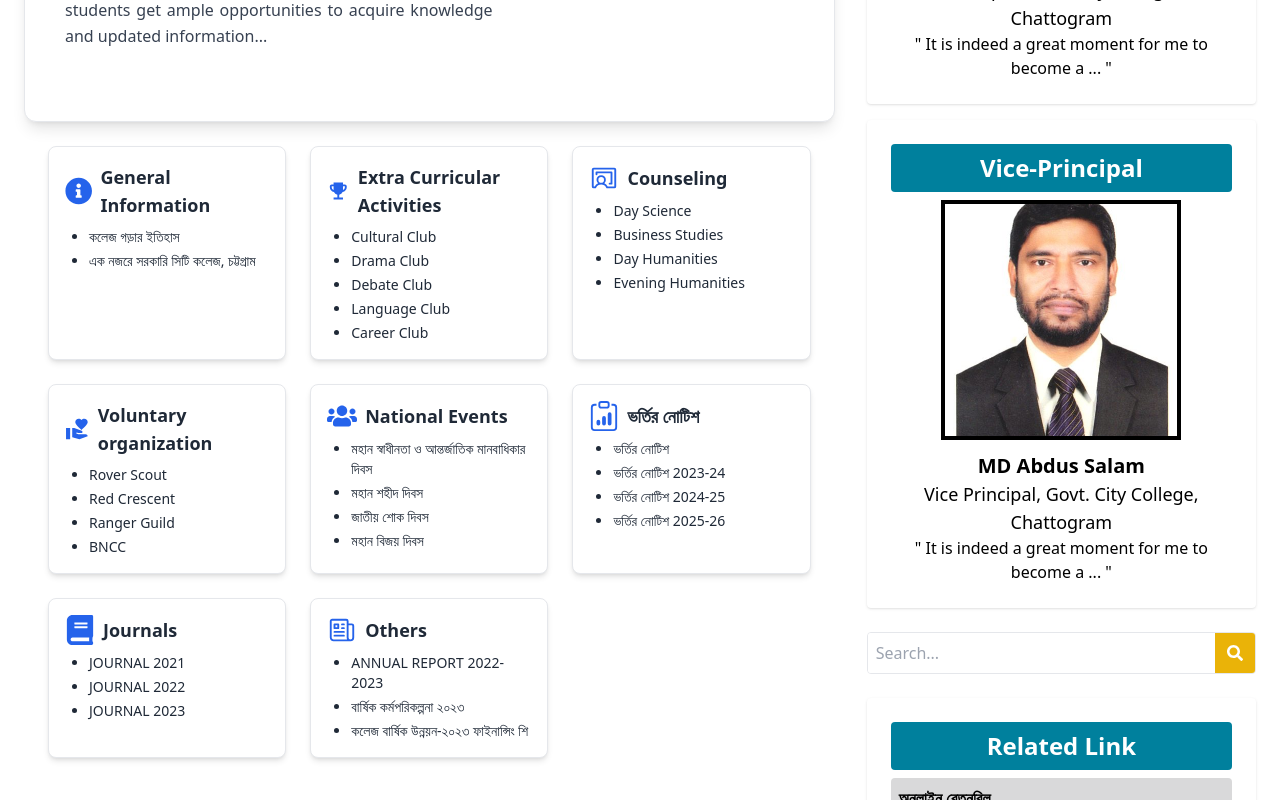
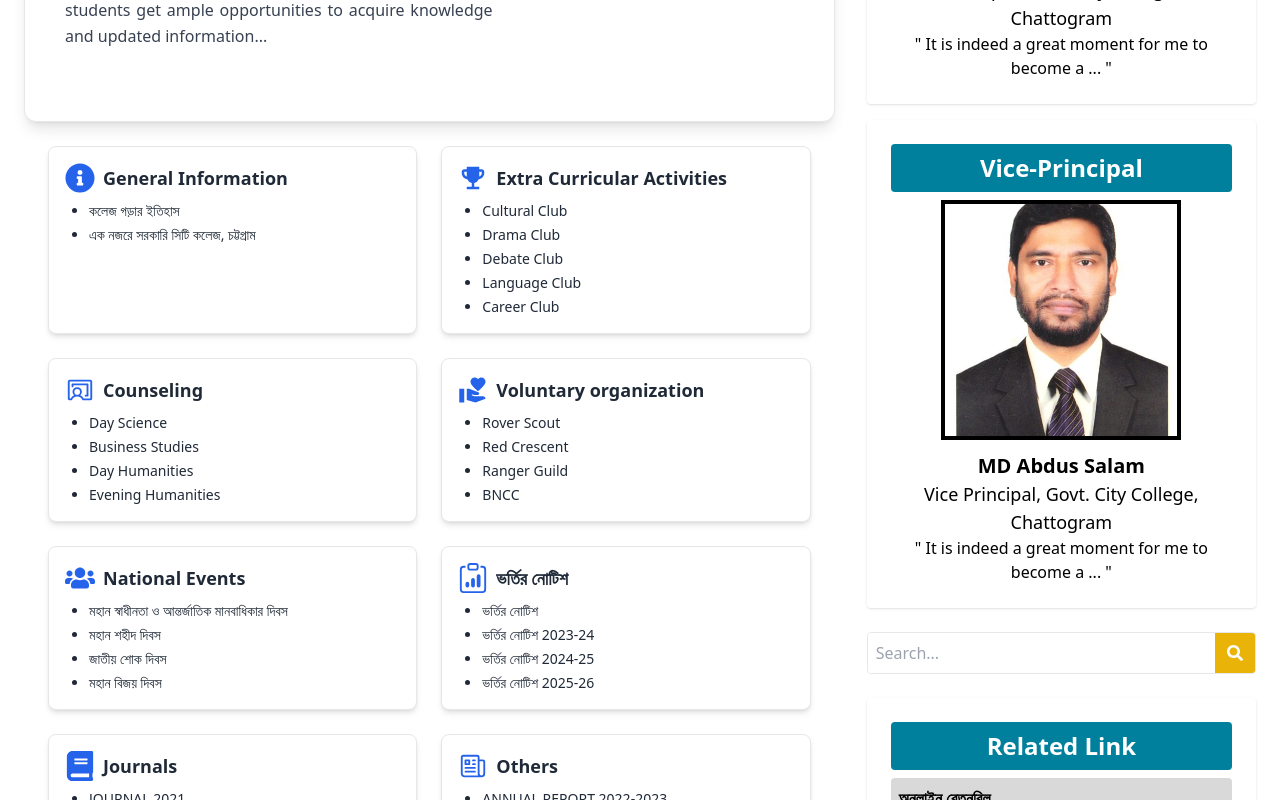
Before and after one commit to Meharaz/Govt-college, a React (Vite) app: page / in a window 1280 px wide. Shown: the part 1060-1860 px from the top of the page. Built offline with nearby package versions, Linux system fonts and the light colour scheme.

Commit message:
section updated 2

```diff
--- a/src/Pages/Home/MainSection/MainSection.jsx
+++ b/src/Pages/Home/MainSection/MainSection.jsx
@@ -121,7 +121,7 @@
           </div>
 
           {/* Section Cards */}
-          <div className="grid grid-cols-1 md:grid-cols-2 lg:grid-cols-3 gap-6 p-6">
+          <div className="grid grid-cols-1 md:grid-cols-2 lg:grid-cols-2 gap-6 p-6">
             {sections.map((section, index) => (
               <div key={index} className="border rounded-lg p-4 shadow-md bg-white hover:shadow-lg transition">
                 <div className="flex items-center gap-2 mb-2">
```
